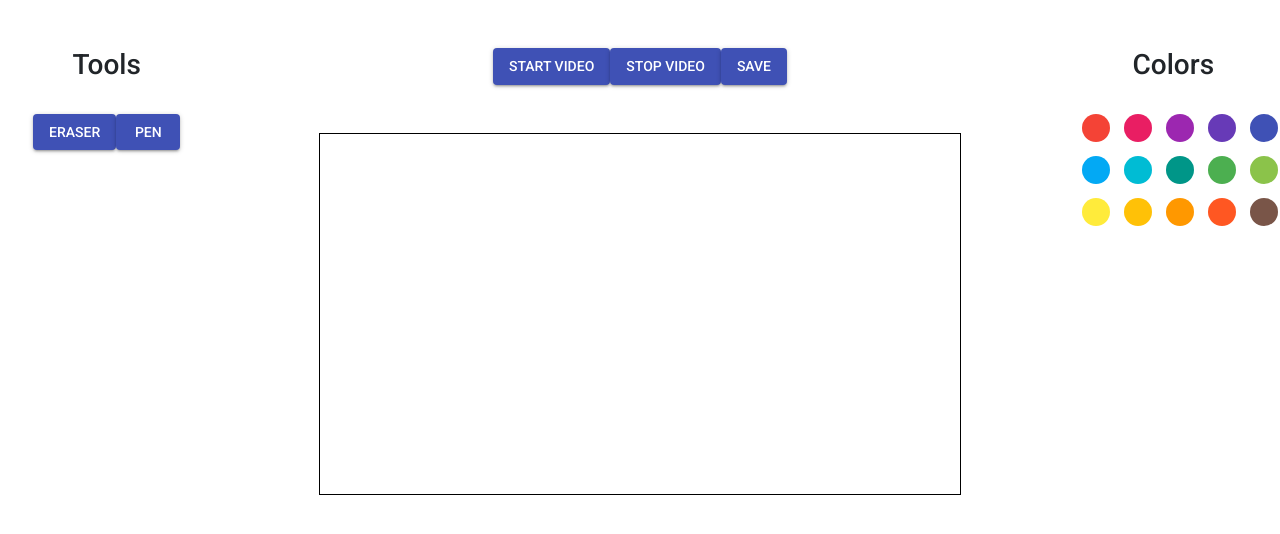
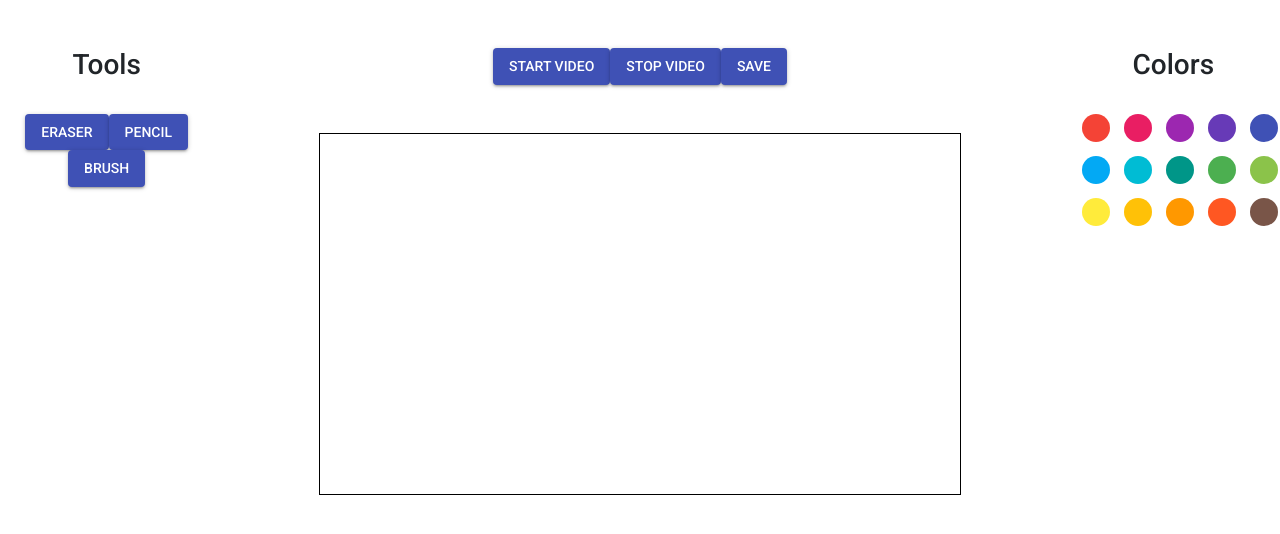
Before and after one commit to mirooon/fingero, a React (Create React App) app in the folder ui/: page / in a window 1280 px wide. Shown: the top 534 px of the page. Built offline with nearby package versions, Linux system fonts and the light colour scheme; no server answers.

Commit message:
Added brush

```diff
--- a/ui/src/App.js
+++ b/ui/src/App.js
@@ -17,7 +17,7 @@ class App extends Component {
       height: 360,
       point: { x: 0, y: 0, prevX: 0, prevY: 0 },
       mode: "pen",
-      thickness: 8,
+      thickness: 4,
       color: "black"
     };
 
@@ -57,6 +57,11 @@ class App extends Component {
     this.state.mode = "pen";
   }
 
+  setBrush = () => {
+    console.log("Set brush")
+    this.state.mode = "brush";
+  }
+
   thicknessUp = () => {
     console.log("Current thickness: " + this.state.thickness)
     this.state.thickness++;
@@ -64,7 +69,9 @@ class App extends Component {
 
   thicknessDown = () => {
     console.log("Current thickness: " + this.state.thickness)
-    this.state.thickness--;
+    if (this.state.thickness > 0) {
+      this.state.thickness--;
+    }
   }
 
   changeColor = (color, event) => {
@@ -97,8 +104,9 @@ class App extends Component {
               <h3>Tools</h3>
               <br></br>
               <Button variant="contained" color="primary" onClick={this.setEraser}>Eraser</Button>
-              <Button variant="contained" color="primary" onClick={this.setPen}>Pen</Button>
-              {this.state.mode == "eraser"
+              <Button variant="contained" color="primary" onClick={this.setPen}>Pencil</Button>
+              <Button variant="contained" color="primary" onClick={this.setBrush}>Brush</Button>
+              {this.state.mode == "eraser" || this.state.mode == "brush"
                 ? <div>
                   <br /> <br /> <br />
                   <strong>Thickness</strong>
@@ -133,7 +141,7 @@ class App extends Component {
               <br /><br />
               <h3>Colors</h3>
               <br></br>
-              <CirclePicker onChange={ this.changeColor } />
+              <CirclePicker onChange={this.changeColor} />
             </div>
           </div>
         </div>
--- a/ui/src/Canvas.js
+++ b/ui/src/Canvas.js
@@ -21,8 +21,18 @@ class Canvas extends Component {
     updateCanvas = (point, mode, thickness, color) => {
         const ctx = this.refs.canvas.getContext('2d');
         console.log("Mode: " + mode)
+        console.log("Thickness: " + thickness)
         if (mode === "pen") {
             ctx.globalCompositeOperation = "source-over";
+            ctx.beginPath();
+            ctx.moveTo(point.prevX, point.prevY);
+            ctx.lineTo(point.x, point.y);
+            ctx.strokeStyle = color;
+            ctx.stroke();
+
+        } else if (mode === "brush") {
+            ctx.globalCompositeOperation = "source-over";
+            ctx.lineWidth = thickness;
             ctx.beginPath();
             ctx.moveTo(point.prevX, point.prevY);
             ctx.lineTo(point.x, point.y);
```
